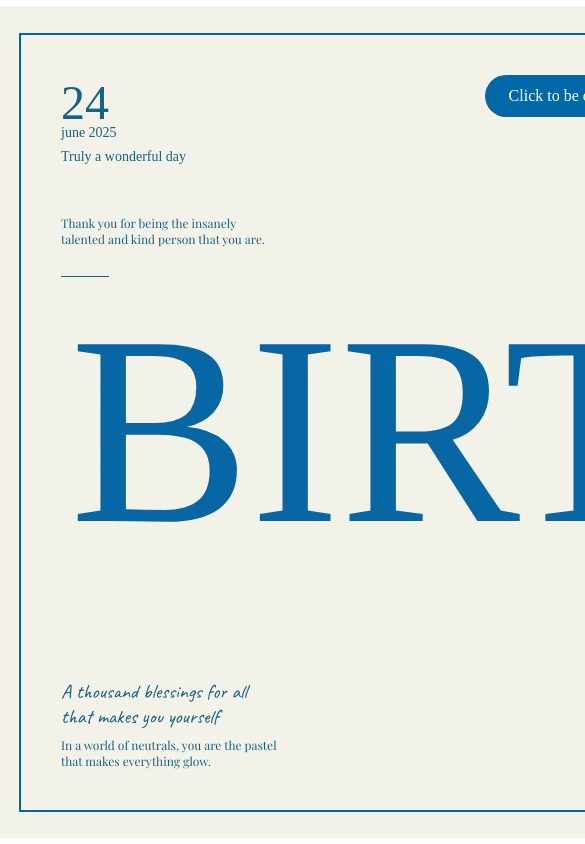
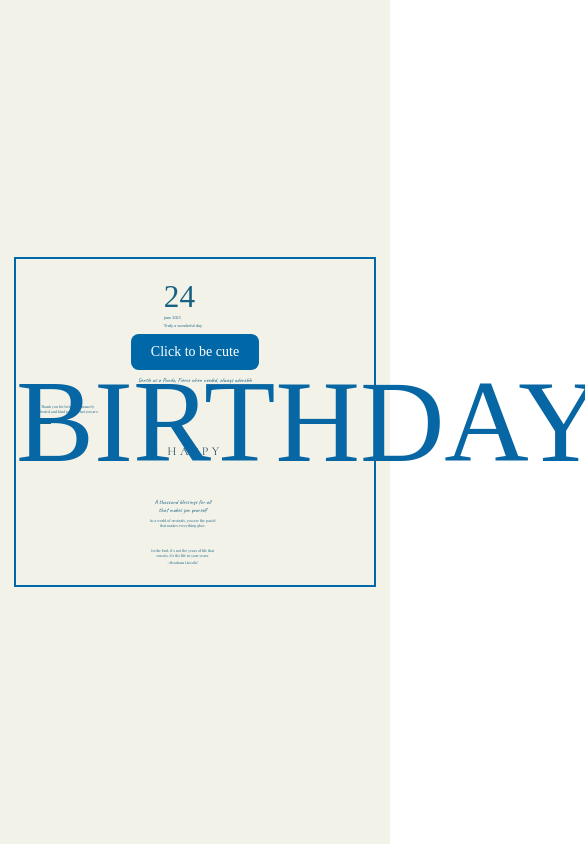
Before and after one commit to sanislearning/BirthdayWebsite, a React (Vite) app in the folder birthday-site/: page /pro in a window 390 px wide. Shown: the top 844 px of the page, 585 px wide, since content can reach past the window. Built offline with nearby package versions, Linux system fonts and the light colour scheme; a web font is replaced by a local one.

Commit message:
Made it responsive, now the design is slightly wrong again

```diff
--- a/birthday-site/src/pages/pro.css
+++ b/birthday-site/src/pages/pro.css
@@ -1,4 +1,4 @@
-/* pro.css */
+/* pro.css - Responsive Version */
 @import url('https://fonts.googleapis.com/css2?family=Italiana&family=Habibi:wght@400&family=Playfair+Display:wght@400&family=Caveat:wght@400&family=Cormorant:wght@400&display=swap');
 
 * {
@@ -13,38 +13,42 @@ body {
   width: 100vw;
   height: 100vh;
   overflow: hidden;
+  display: flex;
+  justify-content: center;
+  align-items: center;
+  background: #F2F2E8;
 }
 
-/* 1. Real Frame (Outermost frame) */
+/* 1. Real Frame (Outermost frame) - Now responsive */
 .real-frame {
   display: flex;
-  width: 1280px;
-  height: 832px;
-  padding: 27px 19px 26px 19px;
+  width: min(90vw, 1280px);
+  height: min(90vh, 832px);
+  padding: min(2.1vw, 27px) min(1.5vw, 19px) min(2vw, 26px) min(1.5vw, 19px);
   justify-content: center;
   align-items: center;
   background: #F2F2E8;
   margin: 0 auto;
 }
 
-/* 2. Outline Frame */
+/* 2. Outline Frame - Responsive */
 .outline-frame {
-  width: 1242px;
-  height: 779px;
+  width: 100%;
+  height: 100%;
   flex-shrink: 0;
   border: 2px solid #0068A7;
   position: relative;
-  padding: 40px;
+  padding: min(3.1vw, 40px);
 }
 
-/* 3. BIRTHDAY Text */
+/* 3. BIRTHDAY Text - Responsive font size */
 .birthday-text {
-  width: 1140px;
-  height: 256px;
+  width: 100%;
+  height: auto;
   flex-shrink: 0;
   color: #0766A4;
   font-family: 'Italiana', serif;
-  font-size: 270px;
+  font-size: min(21vw, 270px);
   font-style: normal;
   font-weight: 400;
   line-height: normal;
@@ -53,76 +57,80 @@ body {
   top: 50%;
   left: 50%;
   transform: translate(-50%, -50%);
-  margin-top: -20px;
+  margin-top: min(-1.6vw, -20px);
 }
 
-/* Top Section */
+/* Top Section - Responsive layout */
 .top-section {
   display: flex;
   justify-content: space-between;
   align-items: flex-start;
   width: 100%;
-  margin-bottom: 40px;
+  margin-bottom: min(3.1vw, 40px);
+  flex-wrap: wrap;
+  gap: min(1.5vw, 20px);
 }
 
-/* Date Section (Top Left) */
+/* Date Section (Top Left) - Responsive */
 .date-section {
   display: flex;
   flex-direction: column;
   align-items: flex-start;
+  min-width: min(16vw, 200px);
 }
 
-/* 4. Text "24" */
+/* 4. Text "24" - Responsive */
 .date-number {
-  width: 65px;
-  height: 50px;
+  width: auto;
+  height: auto;
   flex-shrink: 0;
   color: #176282;
   font-family: 'Habibi', serif;
-  font-size: 48px;
+  font-size: min(3.75vw, 48px);
   font-style: normal;
   font-weight: 400;
   line-height: normal;
 }
 
-/* 5. Text "june 2025" */
+/* 5. Text "june 2025" - Responsive */
 .date-month {
-  width: 71px;
-  height: 14px;
+  width: auto;
+  height: auto;
   flex-shrink: 0;
   color: #176282;
   font-family: 'Habibi', serif;
-  font-size: 14px;
+  font-size: min(1.1vw, 14px);
   font-style: normal;
   font-weight: 400;
   line-height: normal;
-  margin-bottom: 10px;
+  margin-bottom: min(0.8vw, 10px);
 }
 
-/* 6. Text "Truly a wonderful day" */
+/* 6. Text "Truly a wonderful day" - Responsive */
 .wonderful-day {
-  width: 152px;
-  height: 14px;
+  width: auto;
+  height: auto;
   flex-shrink: 0;
   color: #176282;
   font-family: 'Habibi', serif;
-  font-size: 14px;
+  font-size: min(1.1vw, 14px);
   font-style: normal;
   font-weight: 400;
   line-height: normal;
 }
 
-/* Button (Top Center) */
+/* Button (Top Center) - Responsive */
 .click-button {
   background-color: #0068A7;
   color: white;
   border: none;
-  border-radius: 25px;
-  padding: 12px 24px;
+  border-radius: min(2vw, 25px);
+  padding: min(0.9vw, 12px) min(1.9vw, 24px);
   font-family: 'Habibi', serif;
-  font-size: 16px;
+  font-size: min(1.25vw, 16px);
   cursor: pointer;
   transition: all 0.3s ease;
+  white-space: nowrap;
 }
 
 .click-button:hover {
@@ -130,142 +138,232 @@ body {
   transform: translateY(-2px);
 }
 
-/* 10. Text "Gentle as a Panda..." (Top Right) */
+/* 10. Text "Gentle as a Panda..." (Top Right) - Responsive */
 .panda-text {
-  width: 314px;
-  height: 45px;
+  width: auto;
+  max-width: min(24.5vw, 314px);
+  height: auto;
   flex-shrink: 0;
   color: #176282;
   font-family: 'Caveat', cursive;
-  font-size: 20px;
+  font-size: min(1.56vw, 20px);
   font-style: normal;
   font-weight: 400;
   line-height: normal;
   text-align: right;
 }
 
-/* Thank You Section (Left Side) */
+/* Thank You Section (Left Side) - Responsive positioning */
 .thank-you-section {
   position: absolute;
-  left: 40px;
-  top: 180px;
+  left: min(3.1vw, 40px);
+  top: min(14vw, 180px);
 }
 
-/* 7. Text "Thank you for being..." */
+/* 7. Text "Thank you for being..." - Responsive */
 .thank-you-text {
-  width: 208px;
-  height: 31px;
+  width: auto;
+  max-width: min(16.25vw, 208px);
+  height: auto;
   flex-shrink: 0;
   color: #176282;
   font-family: 'Playfair Display', serif;
-  font-size: 12px;
+  font-size: min(0.94vw, 12px);
   font-style: normal;
   font-weight: 400;
   line-height: normal;
-  margin-bottom: 30px;
+  margin-bottom: min(2.3vw, 30px);
 }
 
-/* 9. Rectangle1 */
+/* 9. Rectangle1 - Responsive */
 .rectangle1 {
-  width: 48px;
+  width: min(3.75vw, 48px);
   height: 1px;
   flex-shrink: 0;
   background: #176282;
-  margin-bottom: 20px;
+  margin-bottom: min(1.56vw, 20px);
 }
 
-/* 13. Text "HAPPY" (Top Right) */
+/* 13. Text "HAPPY" (Top Right) - Responsive */
 .happy-text {
-  width: 173px;
-  height: 34px;
+  width: auto;
+  height: auto;
   flex-shrink: 0;
   color: #29505F;
   font-family: 'Cormorant', serif;
-  font-size: 40px;
+  font-size: min(3.1vw, 40px);
   font-style: normal;
   font-weight: 400;
   line-height: normal;
-  letter-spacing: 11.2px;
+  letter-spacing: min(0.88vw, 11.2px);
   position: absolute;
-  top: 180px;
-  right: 40px;
+  top: min(14vw, 180px);
+  right: min(3.1vw, 40px);
 }
 
-/* Bottom Section */
+/* Bottom Section - Responsive */
 .bottom-section {
   position: absolute;
-  bottom: 40px;
-  width: calc(100% - 80px);
+  bottom: min(3.1vw, 40px);
+  width: calc(100% - min(6.25vw, 80px));
   display: flex;
   justify-content: space-between;
   align-items: flex-end;
+  flex-wrap: wrap;
+  gap: min(1.5vw, 20px);
 }
 
-/* Bottom Left */
+/* Bottom Left - Responsive */
 .bottom-left {
   display: flex;
   flex-direction: column;
   align-items: flex-start;
-  gap: 15px;
+  gap: min(1.17vw, 15px);
+  max-width: min(20vw, 250px);
 }
 
-/* 11. Text "A thousand blessings..." */
+/* 11. Text "A thousand blessings..." - Responsive */
 .blessings-text {
-  width: 208px;
-  height: 43px;
+  width: auto;
+  max-width: min(16.25vw, 208px);
+  height: auto;
   flex-shrink: 0;
   color: #176282;
   font-family: 'Caveat', cursive;
-  font-size: 20px;
+  font-size: min(1.56vw, 20px);
   font-style: normal;
   font-weight: 400;
   line-height: normal;
 }
 
-/* 12. Text "In a world of neutrals..." */
+/* 12. Text "In a world of neutrals..." - Responsive */
 .neutral-pastel-text {
-  width: 217px;
-  height: 33px;
+  width: auto;
+  max-width: min(17vw, 217px);
+  height: auto;
   flex-shrink: 0;
   color: #176282;
   font-family: 'Playfair Display', serif;
-  font-size: 12px;
+  font-size: min(0.94vw, 12px);
   font-style: normal;
   font-weight: 400;
   line-height: normal;
 }
 
-/* Bottom Right */
+/* Bottom Right - Responsive */
 .bottom-right {
   display: flex;
   flex-direction: column;
   align-items: flex-end;
   text-align: right;
+  max-width: min(20vw, 250px);
 }
 
-/* 8. Text "In the End, it's not the years..." */
+/* 8. Text "In the End, it's not the years..." - Responsive */
 .quote-text {
-  width: 208px;
-  height: 31px;
+  width: auto;
+  max-width: min(16.25vw, 208px);
+  height: auto;
   flex-shrink: 0;
   color: #176282;
   font-family: 'Playfair Display', serif;
-  font-size: 12px;
+  font-size: min(0.94vw, 12px);
   font-style: normal;
   font-weight: 400;
   line-height: normal;
-  margin-bottom: 5px;
+  margin-bottom: min(0.39vw, 5px);
 }
 
-/* 9. Text "-Abraham Lincoln"" */
+/* 9. Text "-Abraham Lincoln" - Responsive */
 .quote-author {
-  width: 100px;
-  height: 15px;
+  width: auto;
+  height: auto;
   flex-shrink: 0;
   color: #176282;
   font-family: 'Playfair Display', serif;
-  font-size: 12px;
+  font-size: min(0.94vw, 12px);
   font-style: normal;
   font-weight: 400;
   line-height: normal;
 }
+
+/* Media Queries for better mobile experience */
+@media (max-width: 768px) {
+  body {
+    overflow-y: auto;
+    height: auto;
+    min-height: 100vh;
+  }
+
+  .real-frame {
+    width: 95vw;
+    height: auto;
+    min-height: 95vh;
+  }
+
+  .top-section {
+    flex-direction: column;
+    align-items: center;
+    text-align: center;
+  }
+
+  .panda-text {
+    text-align: center;
+    max-width: 80vw;
+  }
+
+  .birthday-text {
+    font-size: min(25vw, 200px);
+    margin-top: 0;
+  }
+
+  .happy-text {
+    position: static;
+    text-align: center;
+    margin: 20px 0;
+  }
+
+  .thank-you-section {
+    position: static;
+    margin: 20px 0;
+    text-align: center;
+  }
+
+  .bottom-section {
+    position: static;
+    flex-direction: column;
+    align-items: center;
+    gap: 20px;
+    margin-top: 40px;
+  }
+
+  .bottom-left, .bottom-right {
+    max-width: 80vw;
+    text-align: center;
+    align-items: center;
+  }
+}
+
+@media (max-width: 480px) {
+  .real-frame {
+    width: 98vw;
+    padding: 15px 10px;
+  }
+
+  .outline-frame {
+    padding: 20px;
+  }
+
+  .birthday-text {
+    font-size: min(30vw, 150px);
+  }
+
+  .date-number {
+    font-size: min(8vw, 36px);
+  }
+
+  .click-button {
+    padding: 10px 20px;
+    font-size: 14px;
+  }
+}
```
Also changed, not shown: birthday-site/src/pages/pro.jsx (+15 -9 lines).
